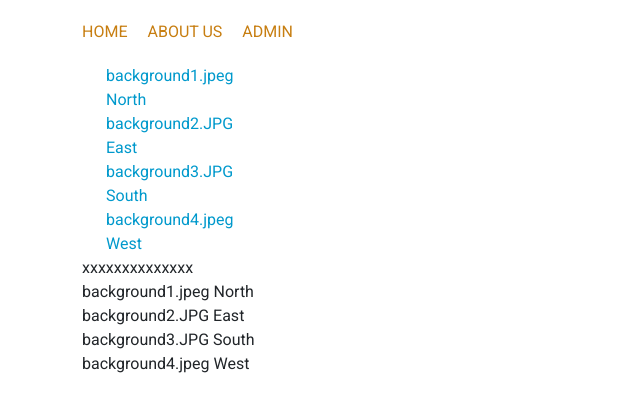
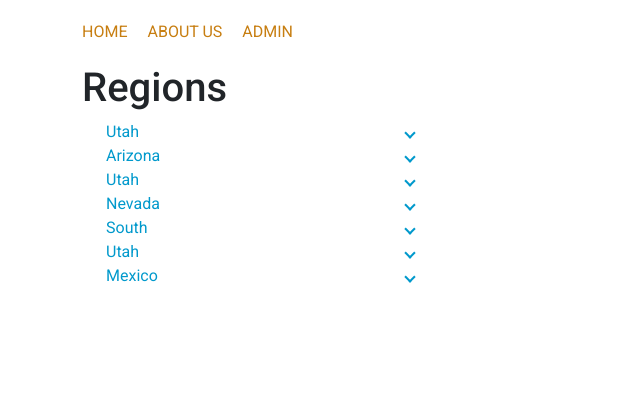
Before and after one commit to garyking11/rockart, an Angular app: page / in a window 1280 px wide. Shown: the top 412 px of the page, without its empty margins (0-640 px from the left). Built offline with nearby package versions, Linux system fonts and the light colour scheme.

Commit message:
Locations and Regions are functional

```diff
--- a/src/app/home/home.component.html
+++ b/src/app/home/home.component.html
@@ -1,76 +1,51 @@
-<div id="regions" class="container" *ngIf="homeInterface">
-<!--  <div id="locations" class="container" *ngIf="homeInterfaceLocations.regions"></div>-->
+<div id="sites" class="container" *ngIf="homeInterface">
+
   <div class="row">
 
     <div class="col-sm-12 col-md-4 col-lg-4">
+      <h1 class="">Regions</h1>
 
+      <div *ngFor="let loc of homeInterface.locations" style="color: red;">
+        {{loc.name}}
+      </div>
       <mat-accordion multi="false">
-        <div id="" cdkDropList (cdkDropListDropped)="drop($event)">
-        <div *ngFor="let item of homeInterface.regions
-                 let i = index; let even = even; let odd = odd" cdkDrag>
 
-        <mat-expansion-panel hideToggle style="color: #0099cc;">
-          {{item.region}}
-          <mat-expansion-panel-header>
+        <div id="regions" cdkDropList (cdkDropListDropped)="drop($event)">
+
+          <div class="region" *ngFor="let item of homeInterface.regions" cdkDrag>
             <mat-panel-title>
-              {{item.image}}
-              {{item.region}}
-              {{item.locations}}
+
+
             </mat-panel-title>
-            <mat-panel-description>
-<!--              {{item.regionLink}}-->
-            </mat-panel-description>
-          </mat-expansion-panel-header>
-          <p>This is the primary content of the panel.</p>
-        </mat-expansion-panel>
+
+            <mat-expansion-panel style="color: #0099cc;">
+
+              <mat-expansion-panel-header>
+                {{item.region}}
+              </mat-expansion-panel-header>
+
+              <div *ngFor="let loc of item.locations" style="color: red;">
+                {{loc.name}} link
+                {{loc.region}}<br>
+                {{loc.link}}<br>
+                {{loc.map}} <br>
+                {{loc.gpsCoordinates}} <br>
+                {{loc.comments}} <br>
+                {{loc.directions}} <br>
+                <img src="assets/images/{{loc.image}}" alt="">
+
+                <mat-panel-description>
+                  {{loc.description}}
+                </mat-panel-description>
+                <br><br>
+              </div>
+
+            </mat-expansion-panel>
+
+          </div>
 
         </div>
 
-
-          xxxxxxxxxxxxxx
-
-          <div *ngFor="let item of homeInterface.regions
-                 let i = index; let even = even; let odd = odd" cdkDrag>
-            {{item.image}}
-            {{item.locations}}
-            {{item.region}}
-          </div>
-
-
-
-<!--          <div id="" cdkDropList (cdkDropListDropped)="drop($event)">-->
-
-            <!--<div *ngFor="let item of homeInterface.regions
-                 let i = index; let even = even; let odd = odd" cdkDrag>
-
-              {{item.image}}
-              <mat-expansion-panel hideToggle>
-                {{item.region}}
-                 <mat-card class="region">
-
-                <h2>{{item.region}}</h2>
-                <div><img src="assets/images/{{item.image}}"></div>
-                <p>&nbsp;</p>
-                <p>{{item.regionLink}}</p>
-
-                <div *ngFor="let loc of item.locations">
-
-                  <ul class="list-unstyled">
-                    <li><strong>{{loc.name}}</strong></li>
-                    <li>{{loc.map}}</li>
-                    <li>{{loc.comments}}</li>
-                    <li>{{loc.gpsCoordinates}}</li>
-                    <li>{{loc.directions}}</li>
-                  </ul>
-                </div>
-
-              </mat-card>
-            </mat-expansion-panel>
-
-          </div>-->
-
-          </div>
-<!--        </div>-->
       </mat-accordion>
 
     </div>
--- a/src/app/home/home.component.ts
+++ b/src/app/home/home.component.ts
@@ -1,7 +1,9 @@
-import { Component, OnInit } from '@angular/core';
+import {Component, OnInit} from '@angular/core';
 import {CdkDragDrop, CdkDropList, CdkDrag, moveItemInArray} from "@angular/cdk/drag-drop";
 import {HomeInterface} from "./home.interface";
+import {LocationsInterface} from '../admin/locations.interface';
 import {GetRegionsService} from "../services/get-regions.service";
+
 @Component({
   selector: 'app-home',
   templateUrl: './home.component.html',
@@ -9,8 +11,9 @@ import {GetRegionsService} from "../services/get-regions.service";
 })
 export class HomeComponent implements OnInit {
 
-  public homeInterface?: HomeInterface;
-  // public homeInterfaceLocations?: HomeInterface | undefined;
+  public homeInterface?: HomeInterface | undefined;
+  // public locationsInterface?: LocationsInterface | undefined;
+
   // public i: any;
 
   constructor(
@@ -21,28 +24,41 @@ export class HomeComponent implements OnInit {
 
   ngOnInit(): void {
     this.getRegionValues();
+    this.getLocationValues();
   }
 
-  drop(event:CdkDragDrop<HomeInterface>){
-    if(!this.homeInterface){
+  drop(event: CdkDragDrop<HomeInterface>) {
+    if (!this.homeInterface) {
       return;
     }
-     moveItemInArray((this.homeInterface.regions), event.previousIndex, event.currentIndex);
+    moveItemInArray((this.homeInterface.regions), event.previousIndex, event.currentIndex);
   }
 
-  getRegionValues(){
-    /*if(!this.homeInterFace){
+  getRegionValues() {
+   if(this.homeInterface){
       return;
-    }*/
+    }
 
     this._getRegionsService.getRegions().subscribe({
         next: (homeInterface: HomeInterface) => {
           this.homeInterface = homeInterface;
           this.homeInterface.regions = homeInterface.regions;
-          // console.log(this.adminInterFace.regions);
+          this.homeInterface.locations = homeInterface.locations;
+          console.log(this.homeInterface?.regions);
         }
       }
     )
   }
 
+  getLocationValues() {
+/*    this._getRegionsService.getLocations().subscribe({
+        next: (homeInterface: LocationsInterface) => {
+          this.homeInterface?.regions = homeInterface;
+          this.homeInterface.locations = homeInterface?.locations;
+            console.log(this.homeInterface?.locations);
+
+        }
+      }
+    )*/
+  }
 }
--- a/src/app/services/get-regions.service.ts
+++ b/src/app/services/get-regions.service.ts
@@ -20,6 +20,7 @@ export class GetRegionsService {
   getRegions(): Observable<any> {
     console.log('regions in service')
     return this.http.get<any>(this.regionsUrl);
+
   }
 
   getLocations(): Observable<any> {
--- a/src/assets/data/regions.json
+++ b/src/assets/data/regions.json
@@ -2,98 +2,149 @@
   "account": "My Account",
   "regions": [
     {
-      "region": "North",
+      "region": "Utah",
       "location": "location link",
+      "image": "Utah.jpeg",
+      "locations": [
+        {
+          "region": "EEE",
+          "name": "N",
+          "link": "LW",
+          "map": "link to map",
+          "gpsCoordinates": "41.40338, 2.17403",
+          "comments": "comments",
+          "directions": "directions",
           "image": "background1.jpeg"
         },
         {
-      "region": "East",
-      "location": "location link",
-      "image": "background2.JPG"
+          "region": "FFF",
+          "name": "G",
+          "link": "LW",
+          "map": "link to map",
+          "gpsCoordinates": "41.40338, 2.17403",
+          "comments": "comments",
+          "directions": "directions",
+          "image": "background4.jpeg"
+        }
+      ]
     },
     {
-      "region": "South",
+      "region": "Arizona",
       "location": "location link",
-      "image": "background3.JPG"
+      "image": "background2.JPG",
+      "locations": [
+        {
+          "region": "TTT",
+          "name": "O",
+          "link": "B",
+          "map": "link to map",
+          "gpsCoordinates": "41.40338, 2.17403",
+          "comments": "comments",
+          "directions": "directions",
+          "image": "background2.jpg"
+        }
+      ]
     },
     {
-      "region": "West",
+      "region": "Utah",
       "location": "location link",
-      "image": "background4.jpeg"
-    }
-  ],
-
+      "image": "Utah.jpeg",
       "locations": [
         {
-      "region": "North",
+          "region": "New Mexico",
           "name": "Up Paddle Creek",
           "link": "link to website",
           "map": "link to map",
-      "gpsgpsCoordinates": "gpsCoordinates",
+          "gpsCoordinates": "41.40338, 2.17403",
           "comments": "comments",
-      "directions": "directions"
-    },
-    { "region": "South",
-      "name": "Down Paddle Creek",
-      "link": "link to website1",
-      "map": "link to map1",
-      "gpsCoordinates": "gpsCoordinates1",
-      "comments": "comments1",
-      "directions": "directions1"
+          "directions": "directions",
+          "image": "background3.jpg"
+        }
+      ]
     },
     {
-      "region": "South",
-      "name": "Up The Creek",
-      "link": "link to website",
-      "map": "link to map",
-      "gpsCoordinates": "gpsCoordinates",
-      "comments": "comments",
-      "directions": "directions"
-    },
-    {
-      "region": "East",
-      "name": "Down The Creek",
-      "link": "link to website1",
-      "map": "link to map1",
-      "gpsCoordinates": "gpsCoordinates1",
-      "comments": "comments1",
-      "directions": "directions1"
-    },
-    {
-      "region": "North",
+      "region": "Nevada",
       "name": "Over the Creek",
       "link": "link to website",
       "map": "link to map",
-      "gpsCoordinates": "gpsCoordinates",
+      "description": "Located up the hill and to the right.",
+      "gpsCoordinates": "41.40338, 2.17403",
       "comments": "comments",
-      "directions": "directions"
-    },
+      "directions": "directions",
+      "locations": [
       {
-      "region": "West",
-      "name": "Under Down Creek",
-      "link": "link to website1",
-      "map": "link to map1",
-      "gpsCoordinates": "gpsCoordinates1",
-      "comments": "comments1",
-      "directions": "directions1"
+        "region": "Utah",
+        "name": "Up Paddle Creek",
+        "link": "link to website",
+        "map": "link to map",
+        "gpsCoordinates": "41.40338, 2.17403",
+        "comments": "comments",
+        "directions": "directions",
+        "image": "background3.jpg"
+      }
+    ]
     },
     {
       "region": "South",
       "name": "Up Creek",
       "link": "link to website",
       "map": "link to map",
-      "gpsCoordinates": "gpsCoordinates",
+      "description": "Located up the hill and to the right.",
+      "gpsCoordinates": "41.40338, 2.17403",
       "comments": "comments",
-      "directions": "directions"
+      "directions": "directions",
+      "image": "background3.jpg",
+      "locations": [
+      {
+        "region": "Utah",
+        "name": "Up Paddle Creek",
+        "link": "link to website",
+        "map": "link to map",
+        "gpsCoordinates": "41.40338, 2.17403",
+        "comments": "comments",
+        "directions": "directions",
+        "image": "background3.jpg"
+      }
+    ]
     },
     {
-      "region": "East",
-      "name": "Down Creek",
-      "link": "link to website1",
-      "map": "link to map1",
-      "gpsCoordinates": "gpsCoordinates1",
-      "comments": "comments1",
-      "directions": "directions1"
+      "region": "Utah",
+      "location": "location link",
+      "image": "Utah.jpeg",
+      "locations": [
+        {
+          "region": "Utah",
+          "name": "Up Paddle Creek",
+          "link": "link to website",
+          "map": "link to map",
+          "gpsCoordinates": "41.40338, 2.17403",
+          "comments": "comments",
+          "directions": "directions",
+          "image": "background3.jpg"
+        }
+      ]
+    },
+    {
+      "region": "Mexico",
+      "name": "Up Creek",
+      "link": "link to website",
+      "map": "link to map",
+      "description": "Located up the hill and to the right.",
+      "gpsCoordinates": "41.40338, 2.17403",
+      "comments": "comments",
+      "directions": "directions",
+      "locations": [
+        {
+          "region": "Mexicoah",
+          "name": "Up Paddle Creek",
+          "link": "link to website",
+          "map": "link to map",
+          "gpsCoordinates": "41.40338, 2.17403",
+          "comments": "comments",
+          "directions": "directions",
+          "image": "background3.jpg"
         }
       ]
     }
+  ]
+}
--- a/src/styles.scss
+++ b/src/styles.scss
@@ -5,10 +5,32 @@
 }
 
 
-.region {
+#regions {
   img {
     max-width: 100%;
   }
+
+  h1 {
+    font-size: .50em !important;
+  }
+
+  h2 {
+    font-size: 1.75em;
+  }
+
+  h3 {
+    font-size: .75em;
+  }
+
+  h4 {
+    font-size: .5em;
+  }
+
+  h5 {
+    font-size: .5em;
+  }
+
+
 }
 
 html, body {
@@ -28,6 +50,7 @@ body {
 
 nav#main-menu {
   margin: 20px 0;
+
   a {
     display: inline;
     margin-top: 20px;
```
Also changed, not shown: src/app/admin/locations.interface.ts (+7 -6 lines), src/app/home/home.interface.ts (+7 -4 lines). Lines whose indentation alone changed are shown as unchanged.
